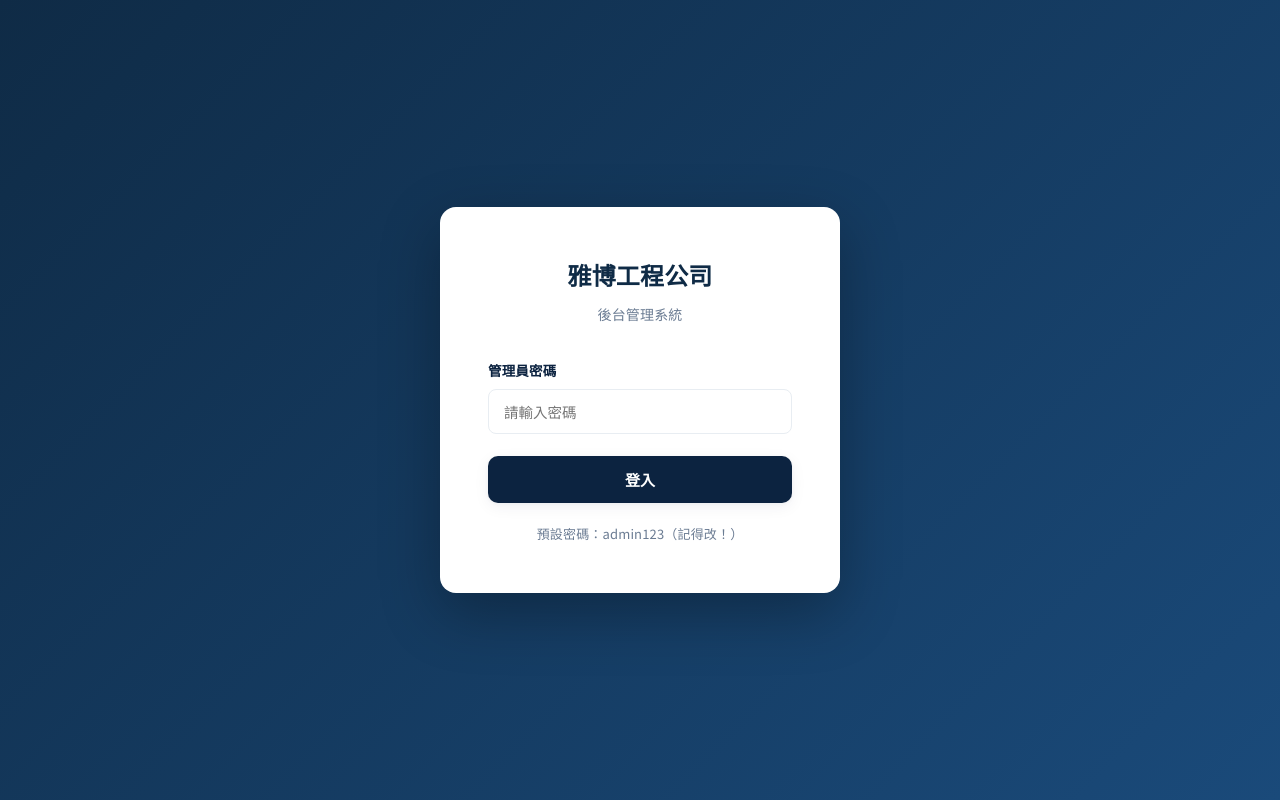
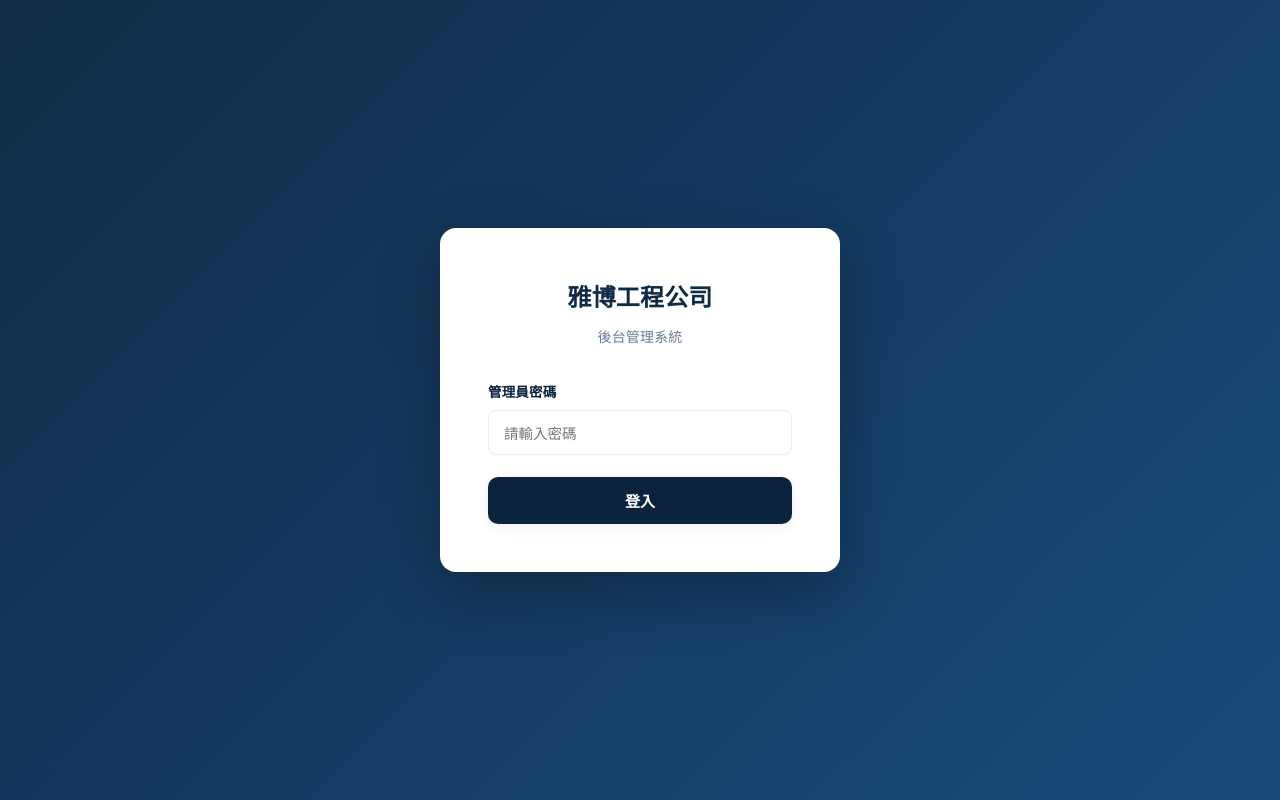
Before and after one commit to a70win-wq/rich-elegant-service, a website: page admin/index.html in a window 1280 px wide. Drawn offline with Linux system fonts and the light colour scheme.

Commit message:
remove default password hint from admin login

```diff
--- a/admin/index.html
+++ b/admin/index.html
@@ -139,7 +139,6 @@
         <input type="password" id="loginPassword" placeholder="請輸入密碼" onkeydown="if(event.key==='Enter')doLogin()">
       </div>
       <button class="btn btn-dark" style="width:100%;justify-content:center;" onclick="doLogin()">登入</button>
-      <p style="text-align:center;margin-top:20px;font-size:13px;color:#6b7c93;">預設密碼：admin123（記得改！）</p>
     </div>
   </div>
 
```
